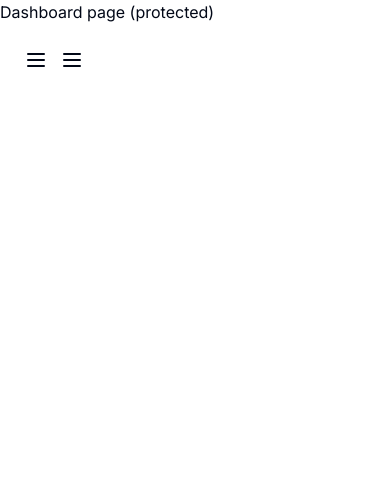
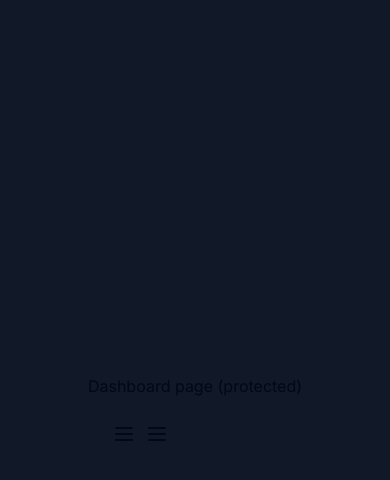
Before and after one commit to vedant343/OmniVerse.ai, a Next.js app: page /dashboard in a window 390 px wide. Shown: the top 480 px of the page. Built offline with nearby package versions, Linux system fonts and the light colour scheme.

Commit message:
enable to fix error

```diff
--- a/app/(auth)/layout.tsx
+++ b/app/(auth)/layout.tsx
@@ -1,6 +1,6 @@
 const AuthLayout = ({ children }: { children: React.ReactNode }) => {
   return (
-    <main className="h-full bg-[#111827] flex items-center justify-center">
+    <main className="h-full bg-[#000000] flex items-center justify-center">
       {children}
     </main>
   );
--- a/app/(dashboard)/layout.tsx
+++ b/app/(dashboard)/layout.tsx
@@ -1,15 +1,9 @@
-import Navbar from "@/components/navbar";
-//import { Sidebar } from "@/components/sidebar";
-
-const DashboardLayout = ({ children }: { children: React.ReactNode }) => {
+const AuthLayout = ({ children }: { children: React.ReactNode }) => {
   return (
-    <div className="h-full relative">
-      <div className="hidden h-full md:flex md:w-72 md:flex-col md:fixed md:inset-y-0 z-80 bg-black text-white">
-        hello sidebar
-      </div>
-      <main className="md:pl-72 pb-10">{children}</main>
-    </div>
+    <main className="h-full bg-[#111827] flex items-center justify-center">
+      {children}
+    </main>
   );
 };
 
-export default DashboardLayout;
+export default AuthLayout;
--- /dev/null
+++ b/app/(landing)/error.tsx
@@ -0,0 +1,10 @@
+"use client";
+const LandingLayout = ({ children }: { children: React.ReactNode }) => {
+  return (
+    <main className="h-full bg-[#111827] overflow-auto">
+      <div className="mx-auto max-w-screen-xl h-full w-full">{children}</div>
+    </main>
+  );
+};
+
+export default LandingLayout;
--- /dev/null
+++ b/app/(landing)/layout.tsx
@@ -0,0 +1,9 @@
+const LandingLayout = ({ children }: { children: React.ReactNode }) => {
+  return (
+    <main className="h-full bg-[#111827] overflow-auto">
+      <div className="mx-auto max-w-screen-xl h-full w-full">{children}</div>
+    </main>
+  );
+};
+
+export default LandingLayout;
--- /dev/null
+++ b/app/(landing)/page.tsx
@@ -0,0 +1,12 @@
+import { Button } from "@/components/ui/button";
+const page = () => {
+  return (
+    <div>
+      <Button>
+        <a href="/sign-in">SignIn</a>
+      </Button>
+    </div>
+  );
+};
+
+export default page;
--- a/app/layout.tsx
+++ b/app/layout.tsx
@@ -12,16 +12,14 @@
 
 export default function RootLayout({
   children,
-}: Readonly<{
+}: {
   children: React.ReactNode;
-}>) {
+}) {
   return (
-    <>
-      <ClerkProvider afterSignInUrl="/dashboard">
-        <html lang="en" suppressHydrationWarning>
-          <body className={inter.className}>{children}</body>
-        </html>
-      </ClerkProvider>
-    </>
+    <ClerkProvider afterSignInUrl="/dashboard">
+      <html lang="en" suppressHydrationWarning>
+        <body className={inter.className}>{children}</body>
+      </html>
+    </ClerkProvider>
   );
 }
```
Also changed, not shown: 2 other files (tests, documents, lock files or other folders).
